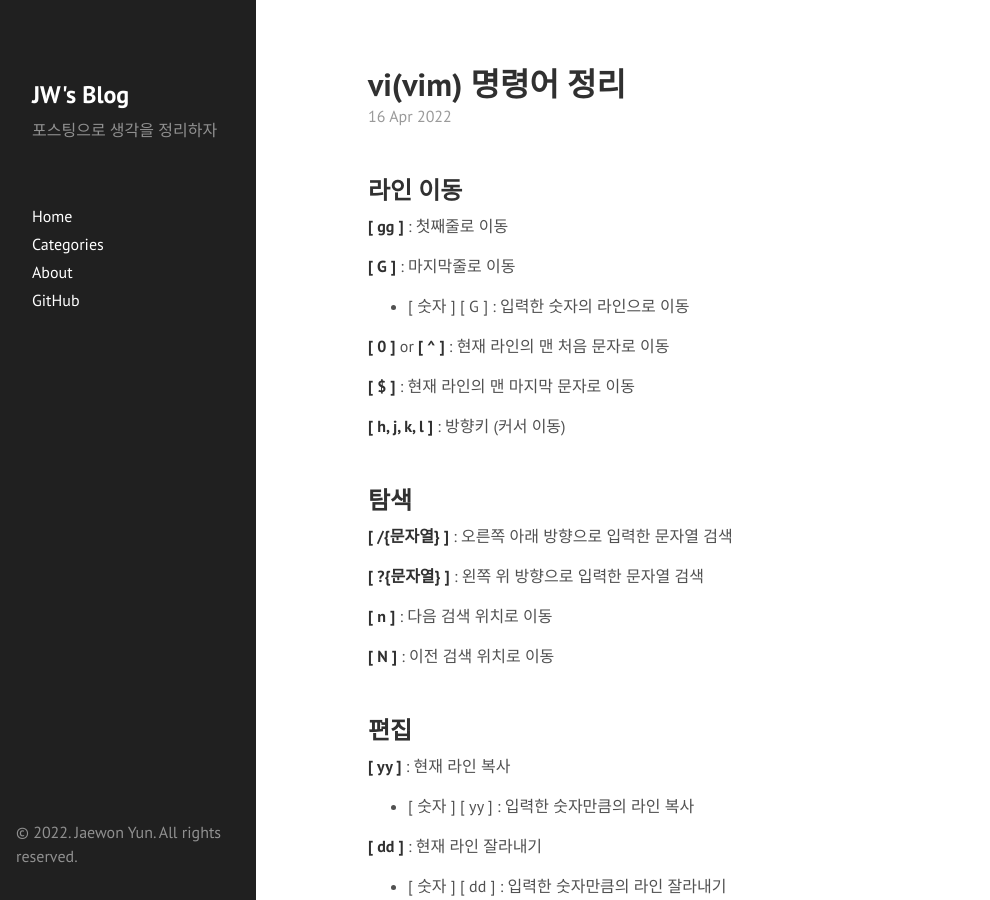
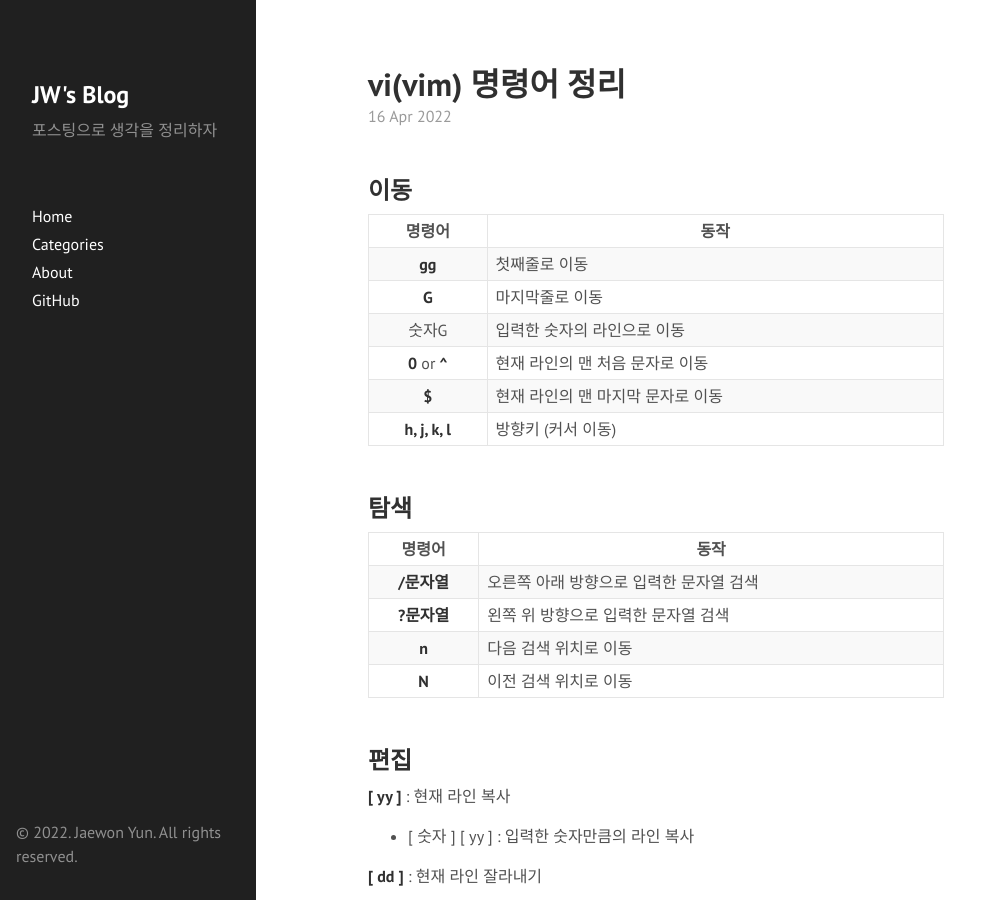
Before and after one commit to woin2ee/woin2ee.github.io, a Jekyll site: the page built from _posts/2022./2022-04-16-vi-shortcut.md, in a window 1280 px wide and 900 px high. Shown: the whole window, without its empty margins (0-990 px from the left). Built offline with Jekyll 4.4.1, drawn with Linux system fonts in a browser that asks for light colours.

Commit message:
Convert content to table form

```diff
--- a/_posts/2022./2022-04-16-vi-shortcut.md
+++ b/_posts/2022./2022-04-16-vi-shortcut.md
@@ -5,29 +5,25 @@ date: 2022/04/16/00:00
 categories: Posts
 ---
 
-## 라인 이동
+## 이동
 
-**[ gg ]** : 첫째줄로 이동
-
-**[ G ]** : 마지막줄로 이동
-
-- [ 숫자 ] [ G ] : 입력한 숫자의 라인으로 이동
-
-**[ 0 ]** or **[ ^ ]** : 현재 라인의 맨 처음 문자로 이동
-
-**[ $ ]** : 현재 라인의 맨 마지막 문자로 이동
-
-**[ h, j, k, l ]** : 방향키 (커서 이동)
+명령어 | 동작
+:---: | ---
+**gg** | 첫째줄로 이동
+**G** | 마지막줄로 이동
+숫자G | 입력한 숫자의 라인으로 이동
+**0** or **^** | 현재 라인의 맨 처음 문자로 이동
+**$** | 현재 라인의 맨 마지막 문자로 이동
+**h, j, k, l** | 방향키 (커서 이동)
 
 ## 탐색
 
-**[ /{문자열} ]** : 오른쪽 아래 방향으로 입력한 문자열 검색
-
-**[ ?{문자열} ]** : 왼쪽 위 방향으로 입력한 문자열 검색
-
-**[ n ]** : 다음 검색 위치로 이동
-
-**[ N ]** : 이전 검색 위치로 이동
+명령어 | 동작
+:---: | ---
+**/문자열** | 오른쪽 아래 방향으로 입력한 문자열 검색
+**?문자열** | 왼쪽 위 방향으로 입력한 문자열 검색
+**n** | 다음 검색 위치로 이동
+**N** | 이전 검색 위치로 이동
 
 ## 편집
 
```
